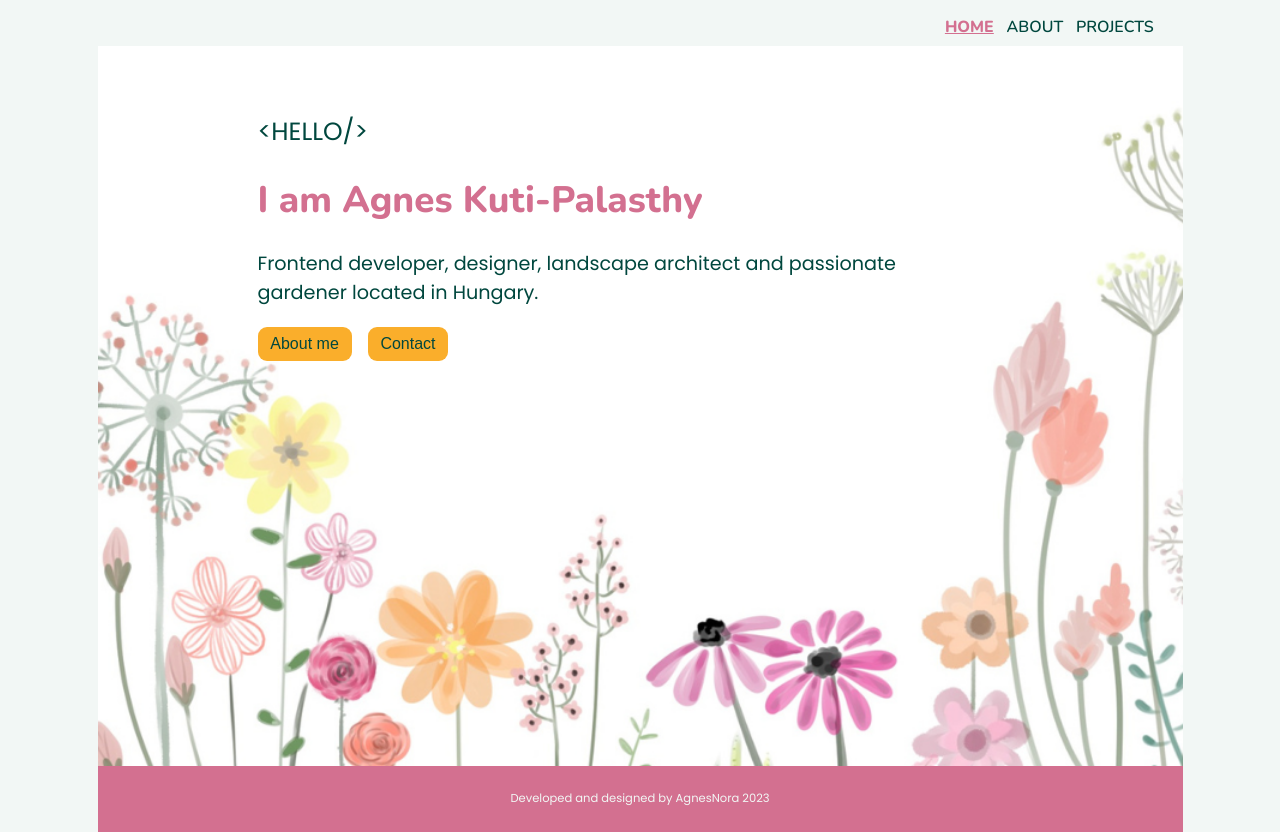
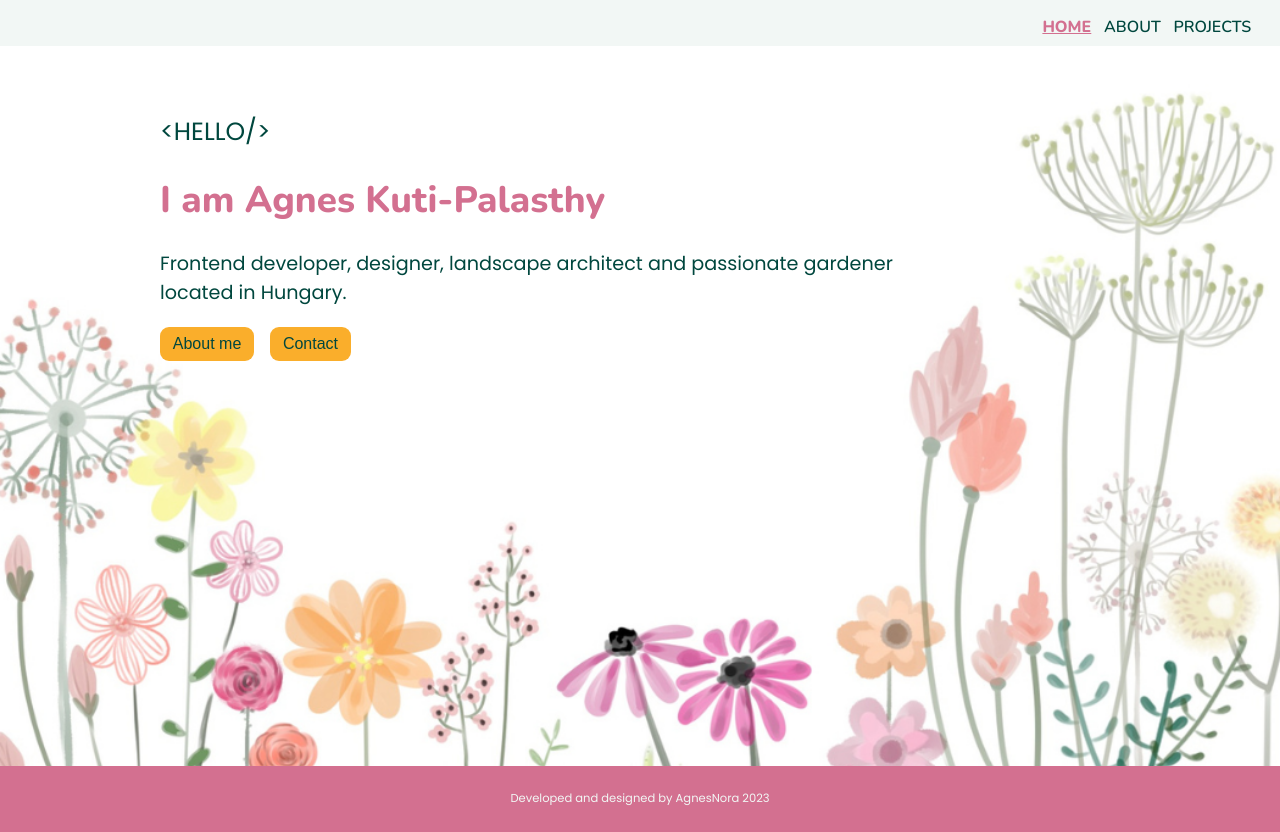
Before and after one commit to agnesnora/portfolio2023, a React (Vite) app: page / in a window 1280 px wide. Built offline with nearby package versions, Linux system fonts and the light colour scheme; a web font is replaced by a local one; what miragejs would draw is missing.

Commit message:
margin, width

```diff
--- a/src/App.css
+++ b/src/App.css
@@ -20,7 +20,7 @@ body {
   background-color: var(--primary-bg-color);
   font-family: "Poppins", sans-serif;
   color: var(--primary-text-color);
-  max-width: 1085px;
+  max-width: 1380px;
   height: 100vh;
 }
 
@@ -433,6 +433,10 @@ button > a:active,
 
 /*********** @ M E D I A  **************/
 @media (min-width: 570px) {
+  html,
+  body {
+    margin: 0 auto;
+  }
   nav {
     display: flex;
     flex-direction: row;
```
